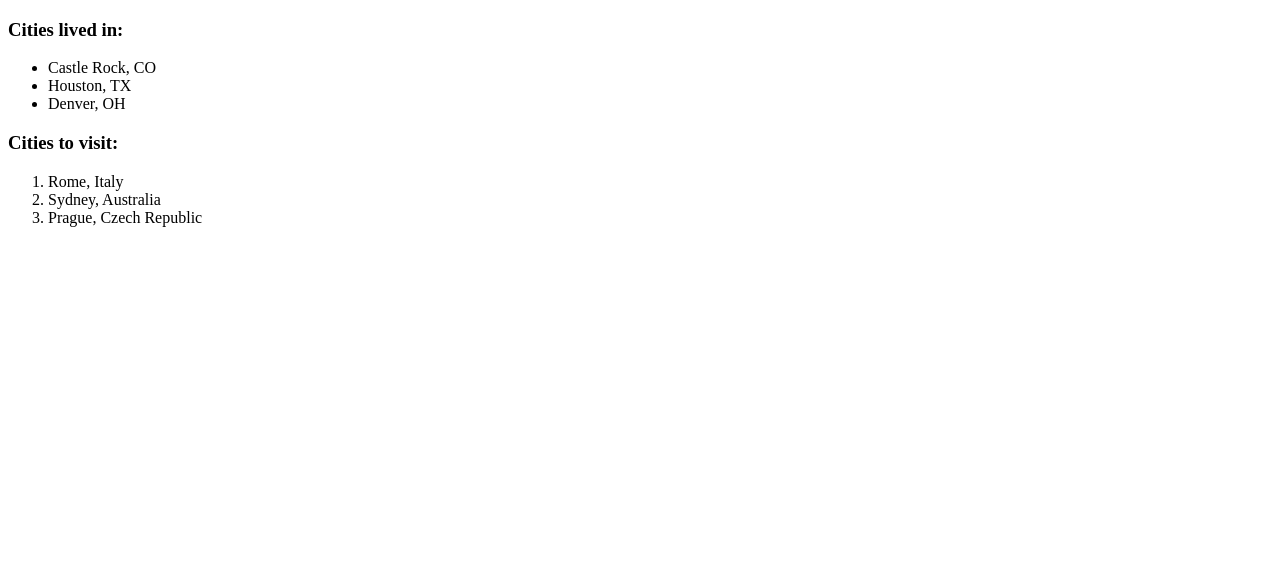
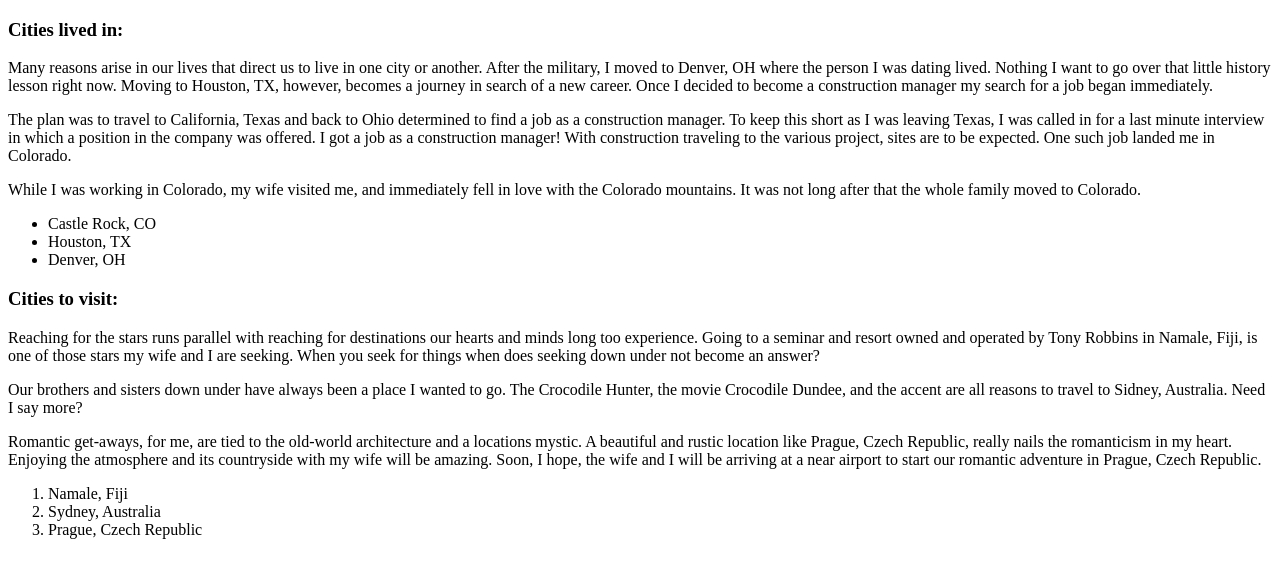
Before and after one commit to cwbjr/TS-1a, a plain HTML site: page index.html in a window 1280 px wide. Drawn offline with Linux system fonts and the light colour scheme.

Commit message:
add descriptions for lists

```diff
--- a/index.html
+++ b/index.html
@@ -18,14 +18,20 @@
 </head>
 <body>
     <h3>Cities lived in:</h3>
+        <p>Many reasons arise in our lives that direct us to live in one city or another.  After the military, I moved to Denver, OH where the person I was dating lived.  Nothing I want to go over that little history lesson right now.  Moving to Houston, TX, however, becomes a journey in search of a new career.  Once I decided to become a construction manager my search for a job began immediately. </p>
+        <p>The plan was to travel to California, Texas and back to Ohio determined to find a job as a construction manager.  To keep this short as I was leaving Texas, I was called in for a last minute interview in which a position in the company was offered.  I got a job as a construction manager!  With construction traveling to the various project, sites are to be expected.  One such job landed me in Colorado.</p>
+        <p>While I was working in Colorado, my wife visited me, and immediately fell in love with the Colorado mountains.   It was not long after that the whole family moved to Colorado.</p>
         <ul>
             <li>Castle Rock, CO</li>
             <li>Houston, TX</li>
             <li>Denver, OH</li>
         </ul>
     <h3>Cities to visit:</h3>
+        <p>Reaching for the stars runs parallel with reaching for destinations our hearts and minds long too experience.  Going to a seminar and resort owned and operated by Tony Robbins in Namale, Fiji, is one of those stars my wife and I are seeking.  When you seek for things when does seeking down under not become an answer?</p>
+        <p>Our brothers and sisters down under have always been a place I wanted to go.  The Crocodile Hunter, the movie Crocodile Dundee, and the accent are all reasons to travel to Sidney, Australia.  Need I say more?</p>
+        <p>Romantic get-aways, for me, are tied to the old-world architecture and a locations mystic.  A beautiful and rustic location like Prague, Czech Republic, really nails the romanticism in my heart.  Enjoying the atmosphere and its countryside with my wife will be amazing.  Soon, I hope, the wife and I will be arriving at a near airport to start our romantic adventure in Prague, Czech Republic.</p>
         <ol>
-      <li>Rome, Italy</li>
+          <li>Namale, Fiji</li>
           <li>Sydney, Australia</li>
           <li>Prague, Czech Republic</li>
         </ol>
```
Lines whose indentation alone changed are shown as unchanged.
